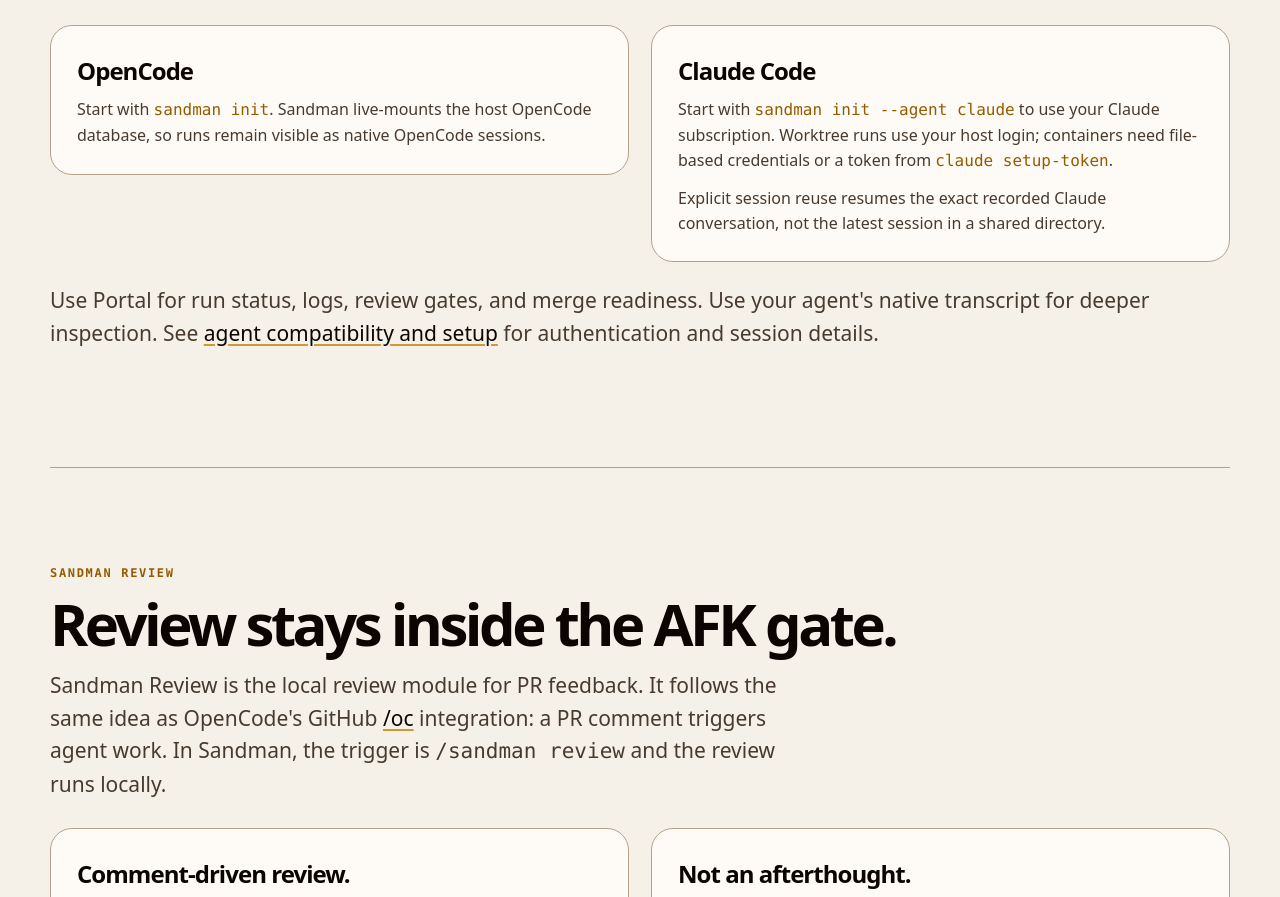
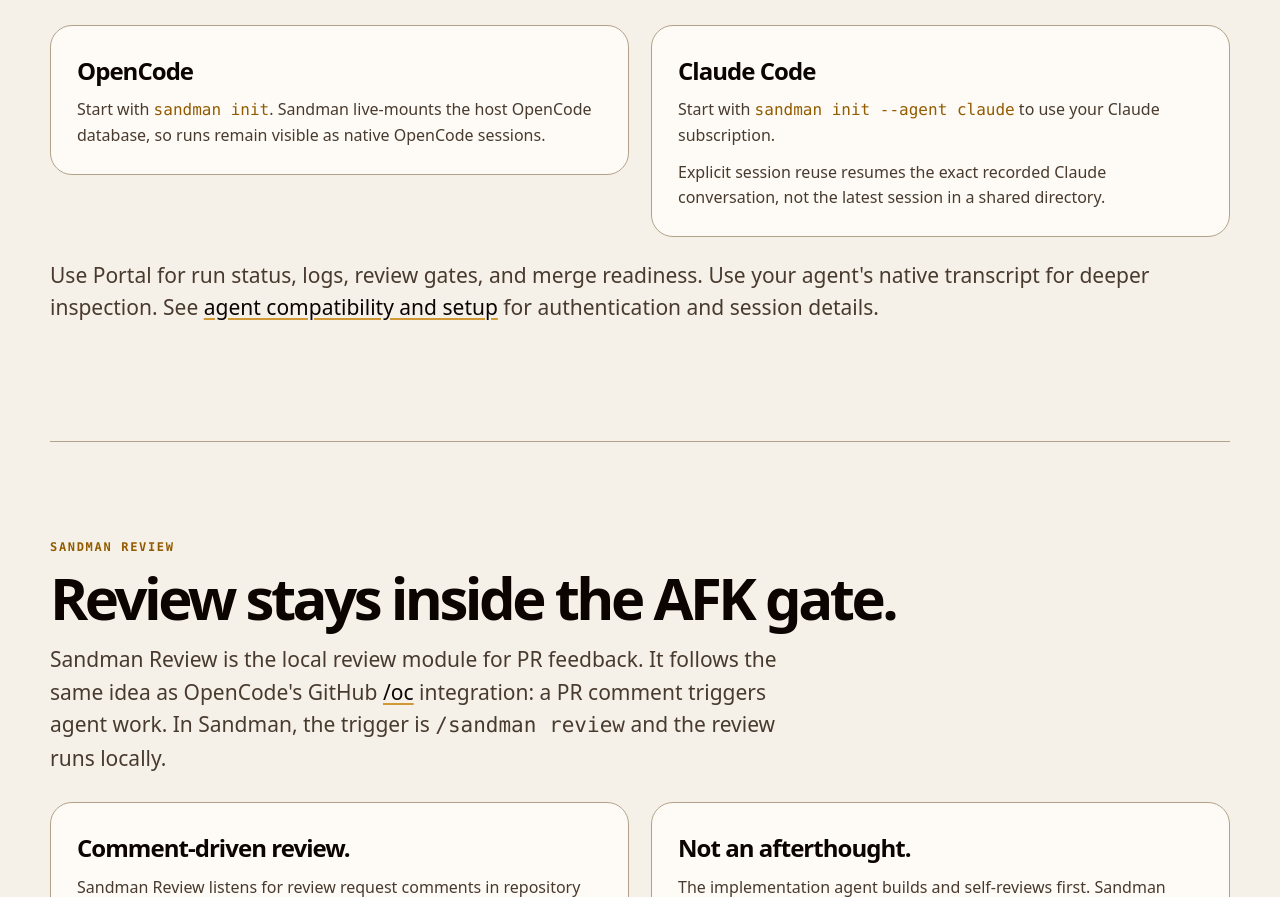
Before and after one commit to rafaelromao/sandman, a plain HTML site: page docs/index.html in a window 1280 px wide. Shown: the part 4551-5448 px from the top of the page. Drawn offline with Linux system fonts and the light colour scheme.

Commit message:
Simplify Claude agent usage instructions (#2967)
Removed redundant information about container credentials in the Claude section.

```diff
--- a/docs/index.html
+++ b/docs/index.html
@@ -530,7 +530,7 @@
             </div>
             <div class="note-card">
               <h3>Claude Code</h3>
-              <p>Start with <code>sandman init --agent claude</code> to use your Claude subscription. Worktree runs use your host login; containers need file-based credentials or a token from <code>claude setup-token</code>.</p>
+              <p>Start with <code>sandman init --agent claude</code> to use your Claude subscription.</p>
               <p>Explicit session reuse resumes the exact recorded Claude conversation, not the latest session in a shared directory.</p>
             </div>
           </div>
```
